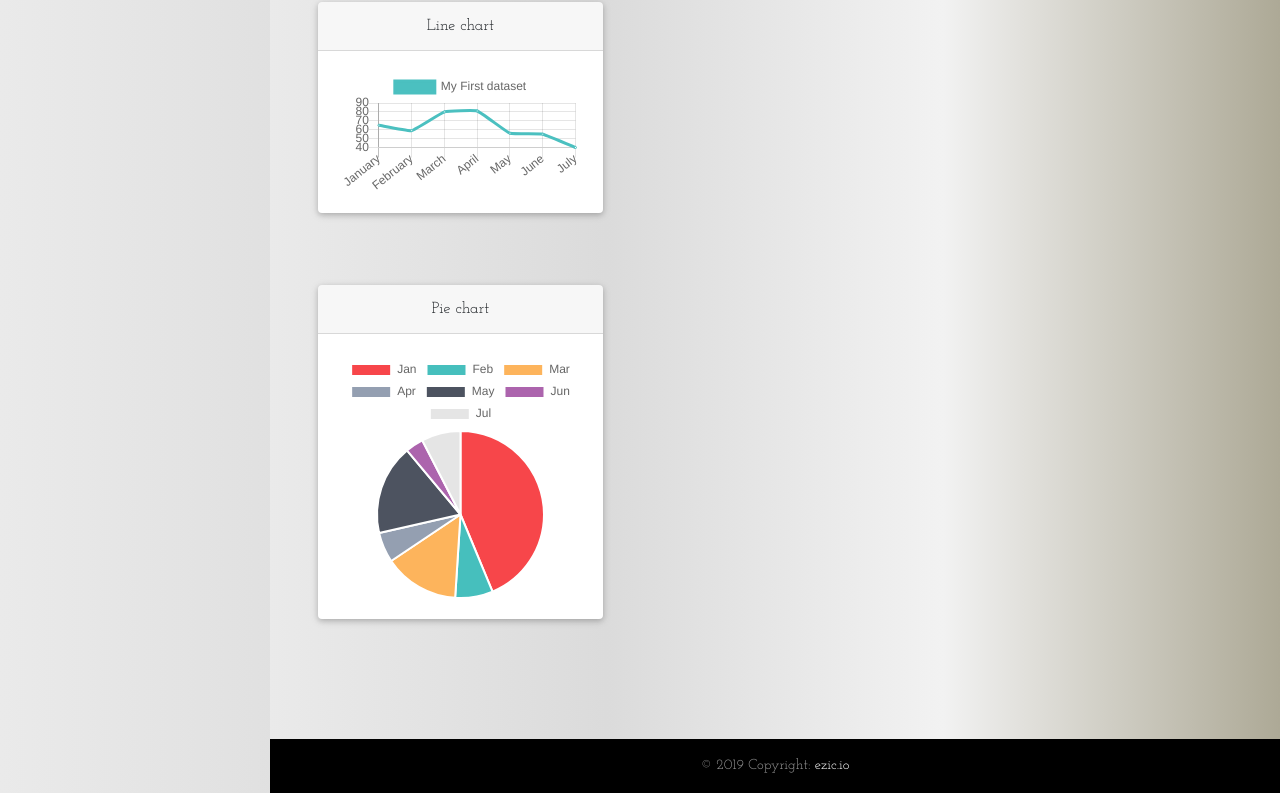
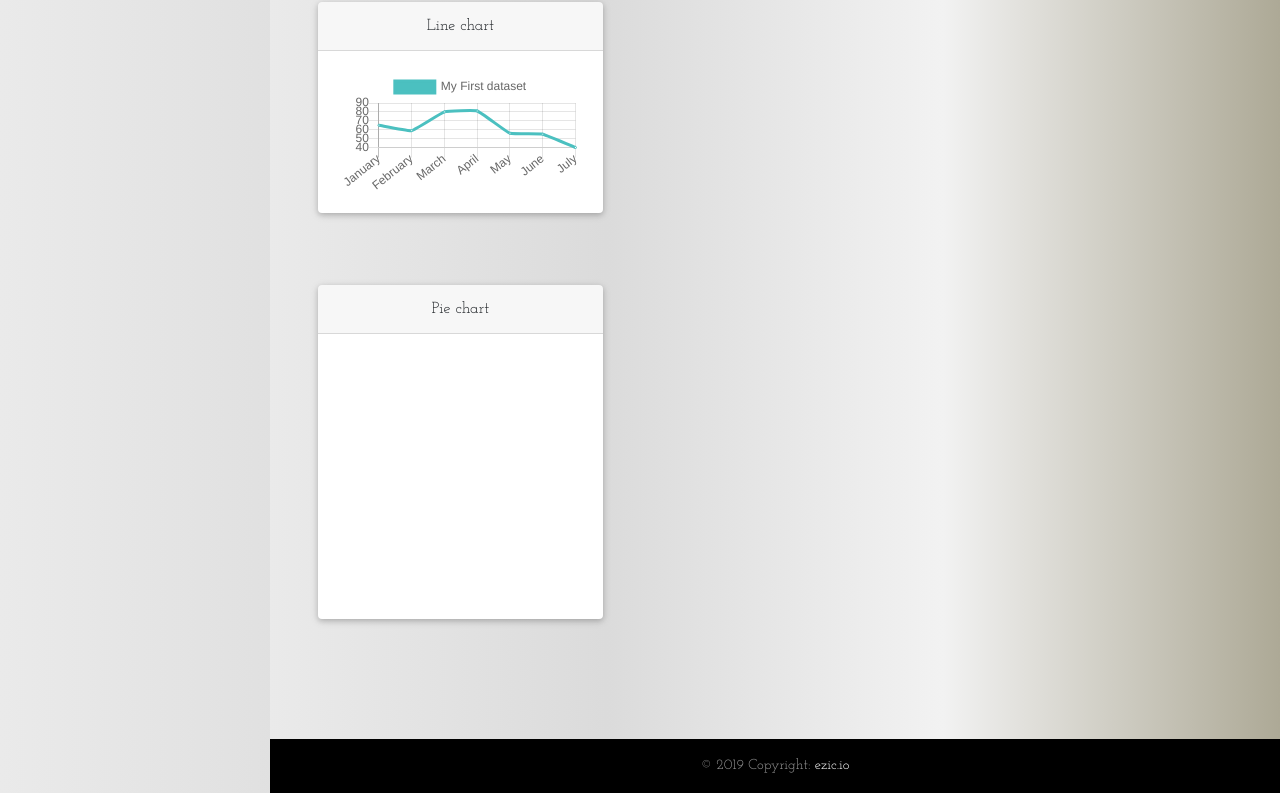
Before and after one commit to xe6/ezic_crm, a React (Create React App) app in the folder app/: page /charts in a window 1280 px wide. Shown: the part 1283-2084 px from the top of the page. Built offline with nearby package versions, Linux system fonts and the light colour scheme.

Commit message:
Added leaving reasons statistics | FRONT

```diff
--- a/app/src/components/stateless/statistics/BadgesStats.jsx
+++ b/app/src/components/stateless/statistics/BadgesStats.jsx
@@ -2,7 +2,6 @@ import React from 'react';
 import { MDBRow, MDBCol, MDBCard, MDBCardHeader, MDBCardBody, MDBListGroup, MDBListGroupItem, MDBBadge, MDBIcon } from 'mdbreact';
 
 const BadgesStats = ({data}) => {
-    console.log("BADGES - ", data)
     return (
         <MDBRow className="mb-4">
             <MDBCol md="4" className="mb-4">
--- a/app/src/components/stateless/statistics/PieChart.jsx
+++ b/app/src/components/stateless/statistics/PieChart.jsx
@@ -5,10 +5,10 @@ import { Pie } from 'react-chartjs-2';
 const PieChart = ({data}) => {
     console.log("PIE CHART - ", data)
     const dataPie = {
-        labels: ['Jan', 'Feb', 'Mar', 'Apr', 'May', 'Jun', 'Jul'],
+        labels: data ? data.map(item => item.reason) : [],
         datasets: [
         {
-            data: [300, 50, 100, 40, 120, 24, 52],
+            data: data ? data.map(item => item.gone_quantity) : [],
             backgroundColor: ['#F7464A', '#46BFBD', '#FDB45C', '#949FB1', '#4D5360', '#ac64ad'],
             hoverBackgroundColor: ['#FF5A5E', '#5AD3D1', '#FFC870', '#A8B3C5', '#616774', '#da92db']
         }
```
